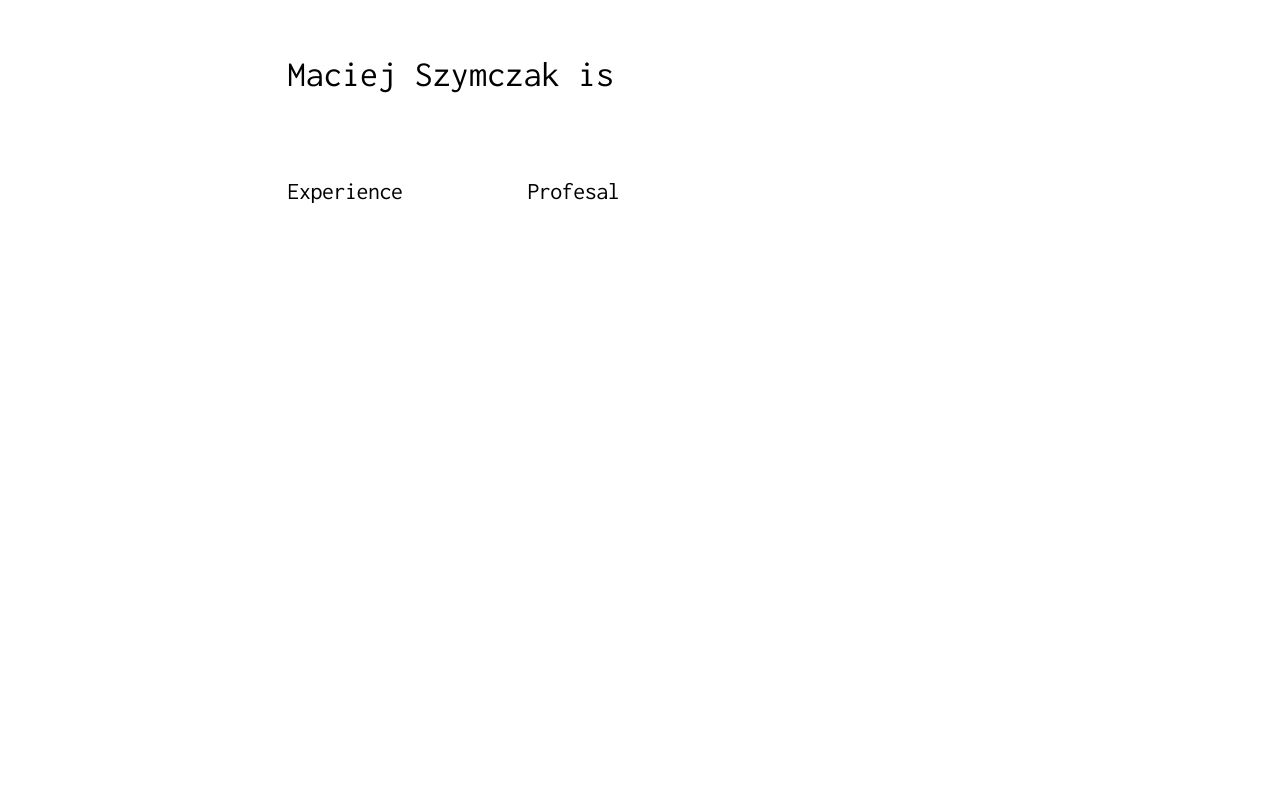
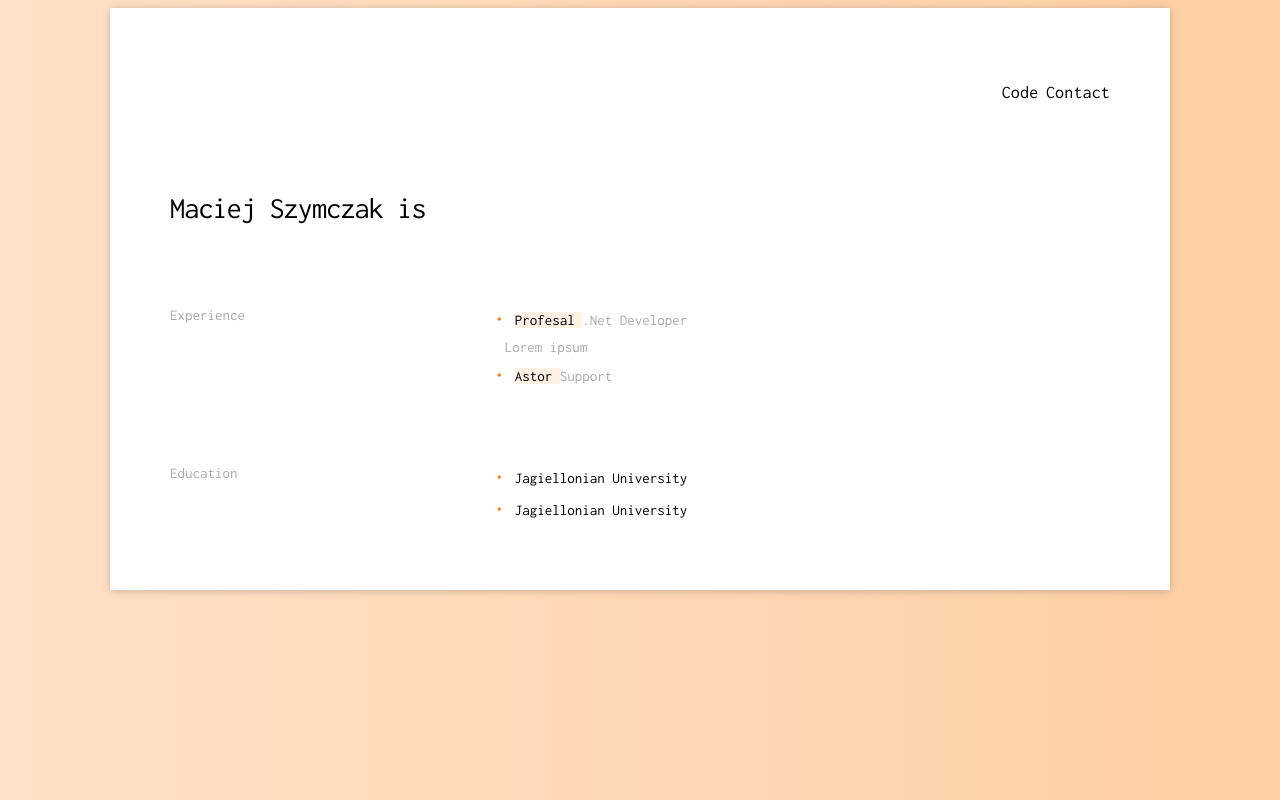
Before and after one commit to mchuck/mchuck.github.io, a plain HTML site: page index.html in a window 1280 px wide. Drawn offline with Linux system fonts and the light colour scheme.

Commit message:
Changes...

```diff
--- a/index.html
+++ b/index.html
@@ -1,24 +1,70 @@
 <html>
 
 <head>
-    <link rel="stylesheet" href="styles/wing.css"/>
+  <meta charset="utf-8" />
+  <link rel="stylesheet" href="styles/wing.css" />
+  <link rel="stylesheet" href="styles/style.css" />
 </head>
 
 <body>
   <div class="container">
+
     <div class="row">
       <div class="col-12">
-	  <h3>Maciej Szymczak is</h2>
+        <div class="pull-right menu">
+          <a href="http://www.github.com/alaiven">Code</a>
+          <a href="http://www.linkedin.com/in/maciej-szymczak">Contact</a>
         </div>
       </div>
+    </div>
+
+    <div class="row">
+      <div class="col-12">
+        <h4>Maciej Szymczak is</h4>
+      </div>
+    </div>
+
     <div class="row">
       <div class="col-4">
-	  <h5>Experience</h4>
+        <h6 class="text-muted">Experience</h6>
       </div>
       <div class="col-8">
-	  <h5>Profesal</h4>
+        <ul>
+          <li>
+            <a href="http://www.profesal.pl">
+              <h6 class="list-item">Profesal</h6>
+            </a>
+            <h6 class="list-item text-muted">.Net Developer</h6>
+            </br>
+            <h6 class="list-item text-muted">Lorem ipsum</h6>
+          </li>
+          <li>
+            <a href="http://www.astor.com.pl">
+              <h6 class="list-item">Astor</h6>
+            </a>
+            <h6 class="list-item text-muted">Support</h6>
+          </li>
+        </ul>
       </div>
     </div>
+
+    <div class="row">
+      <div class="col-4">
+        <h6 class="text-muted">Education</h6>
+      </div>
+      <div class="col-8">
+        <ul>
+          <li>
+            <h6 class="list-item">Jagiellonian University</h6>
+          </li>
+          <li>
+            <h6 class="list-item">Jagiellonian University</h6>
+          </li>
+        </ul>
+      </div>
+    </div>
+
+
   </div>
 
 </body>
--- /dev/null
+++ b/styles/style.css
@@ -0,0 +1,66 @@
+body{
+    background-image: linear-gradient(90deg,#FFE1C7 0,#FFCEA3);
+}
+
+.container{
+    background-color: #fff;
+    box-shadow: 0 1px 8px 0 rgba(0,0,0,.2);
+    padding: 50px;
+}
+
+.text-muted{
+    color: #aaa;
+}
+
+
+/* lists */
+
+.list-item{
+    padding:0;
+    margin:0;
+    display: inline;
+}
+
+ul {
+    margin-top: 2.33em;
+    list-style: none;
+    padding:0;
+}
+
+li {
+    padding-left: 1em;
+    text-indent: -.7em;
+}
+
+li:before {
+    font-size: 2rem;
+    content: "• ";
+    color: #FF7A05; /* or whatever color you prefer */
+}
+
+/* links */
+
+a{
+    text-decoration: none;
+    color: inherit;
+    background-color: #FFF1E6;
+    -webkit-transition: background-color 0.5s; /* Safari */
+    transition: background-color 0.5s;
+}
+
+a:hover{
+    background-color: #FFE1C7;
+}
+
+
+/* menu */
+
+.menu a{
+    font-size: 1.8rem;
+    background-color: #fff;
+    transition: background-color 0.5s;
+}
+
+.menu a:hover{
+    background-color: #FFE1C7;
+}
--- a/styles/wing.css
+++ b/styles/wing.css
@@ -118,7 +118,7 @@ h6 {
 }
 
 .container {
-  max-width: 720px;
+  max-width: 960px;
   margin: 0 auto 1.5em;
   width: 80%;
 }
```
Lines whose indentation alone changed are shown as unchanged.
